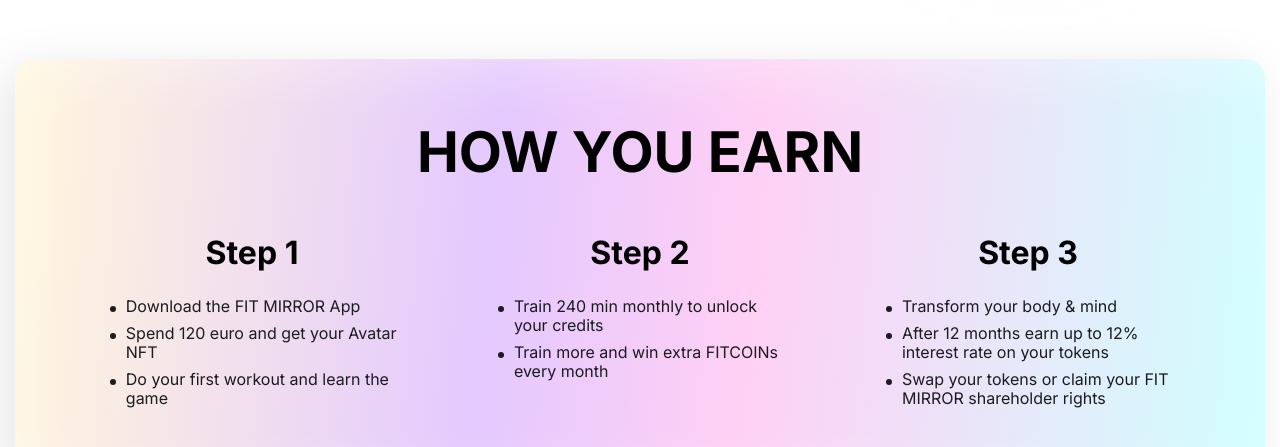
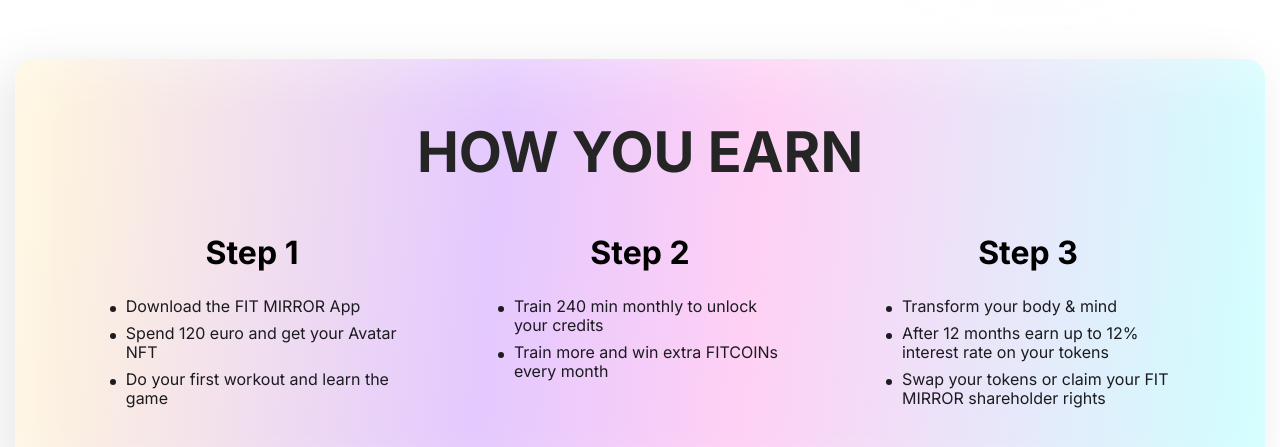
Before and after one commit to vika-mv/FirMirror_project, a plain HTML site: page index.html in a window 1280 px wide. Shown: the part 2424-2871 px from the top of the page. Drawn offline with Linux system fonts and the light colour scheme.

Commit message:
Revert "change color of earn title"
This reverts commit be2f906a8421d7ddf41f9542220fd560bc71e6e2.

```diff
--- a/styles/components/_section__earn.scss
+++ b/styles/components/_section__earn.scss
@@ -28,10 +28,6 @@
 			justify-content: space-evenly;
 			flex-wrap: nowrap;
 		}
-	}
-
-	.earn__title {
-		color: #000000;
 	}
 
 	.earn__item {
```
Also changed, not shown: about.css, style.css, 2 other files.
